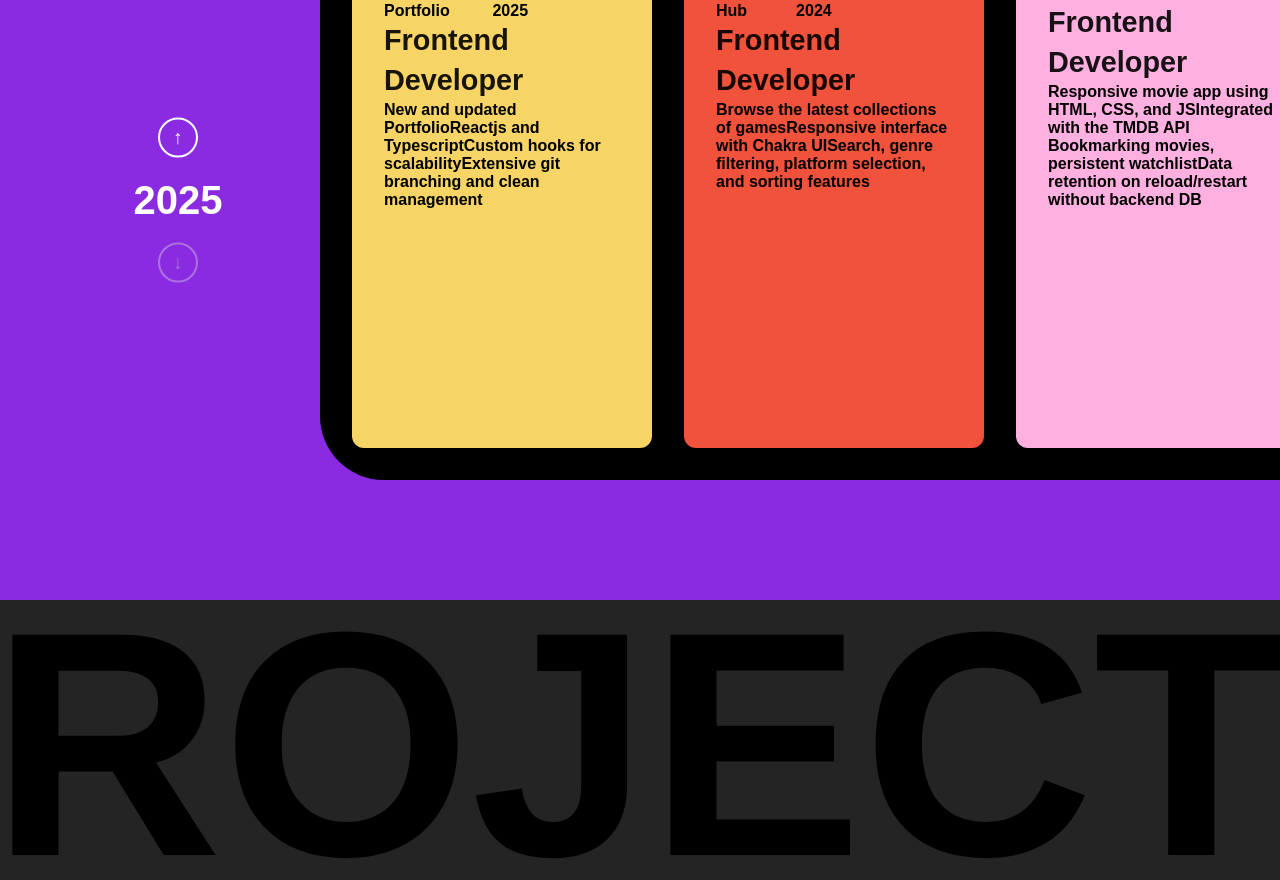
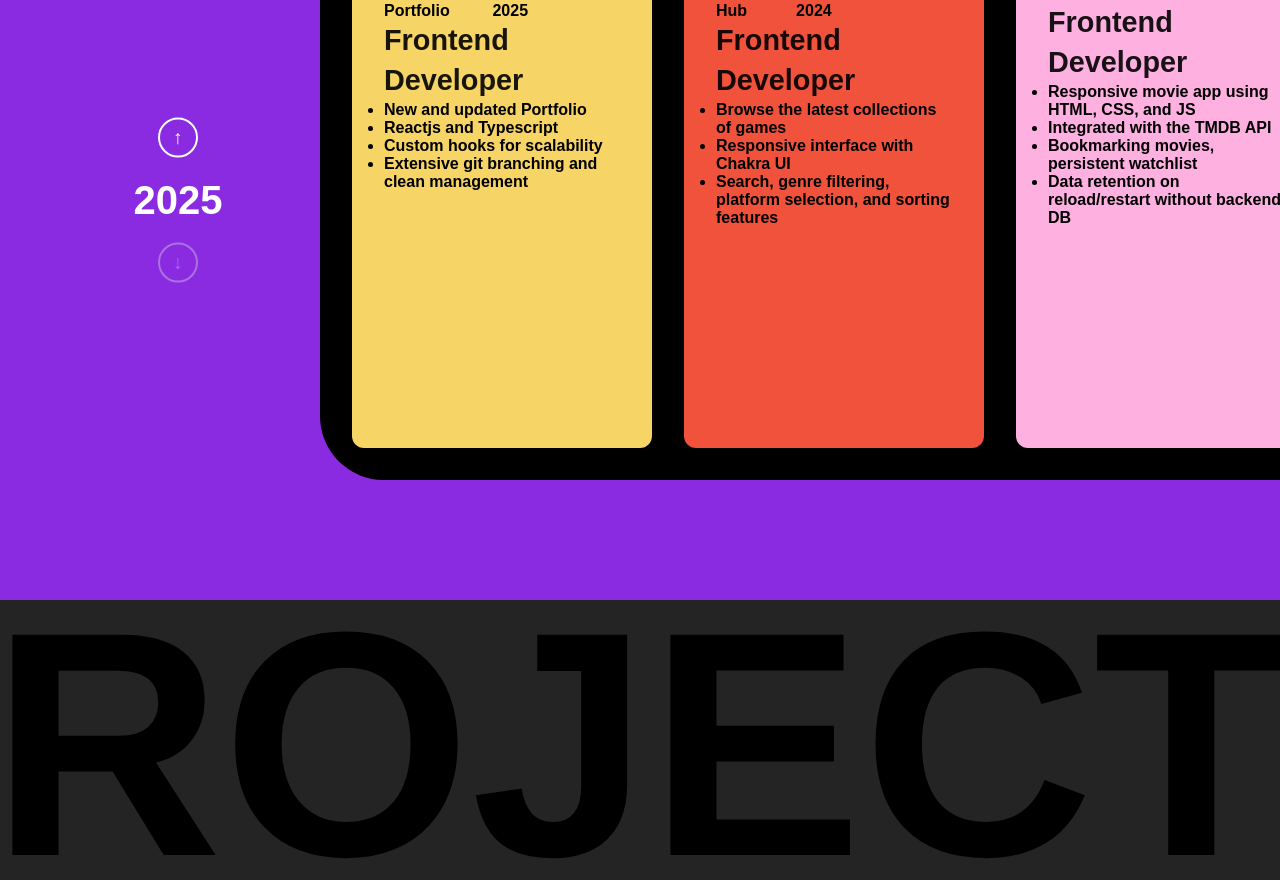
Before and after one commit to giterichub/eric-portfolio, a React (Vite) app: page / in a window 1280 px wide. Shown: the part 3080-3960 px from the top of the page. Built offline with nearby package versions, Linux system fonts and the light colour scheme; a web font is replaced by a local one.

Commit message:
Added content list items to card

```diff
--- a/src/sections/Timeline.tsx
+++ b/src/sections/Timeline.tsx
@@ -114,7 +114,9 @@ const Timeline = () => {
                   </div>
                   <h3>{card.designation}</h3>
                 </div>
-                <p>{card.content}</p>
+                <ul>
+                  {card.content.map((item, index) => <li key={index}> {item} </li> )}
+                </ul>
               </div>
             ))}
           </div>
```
